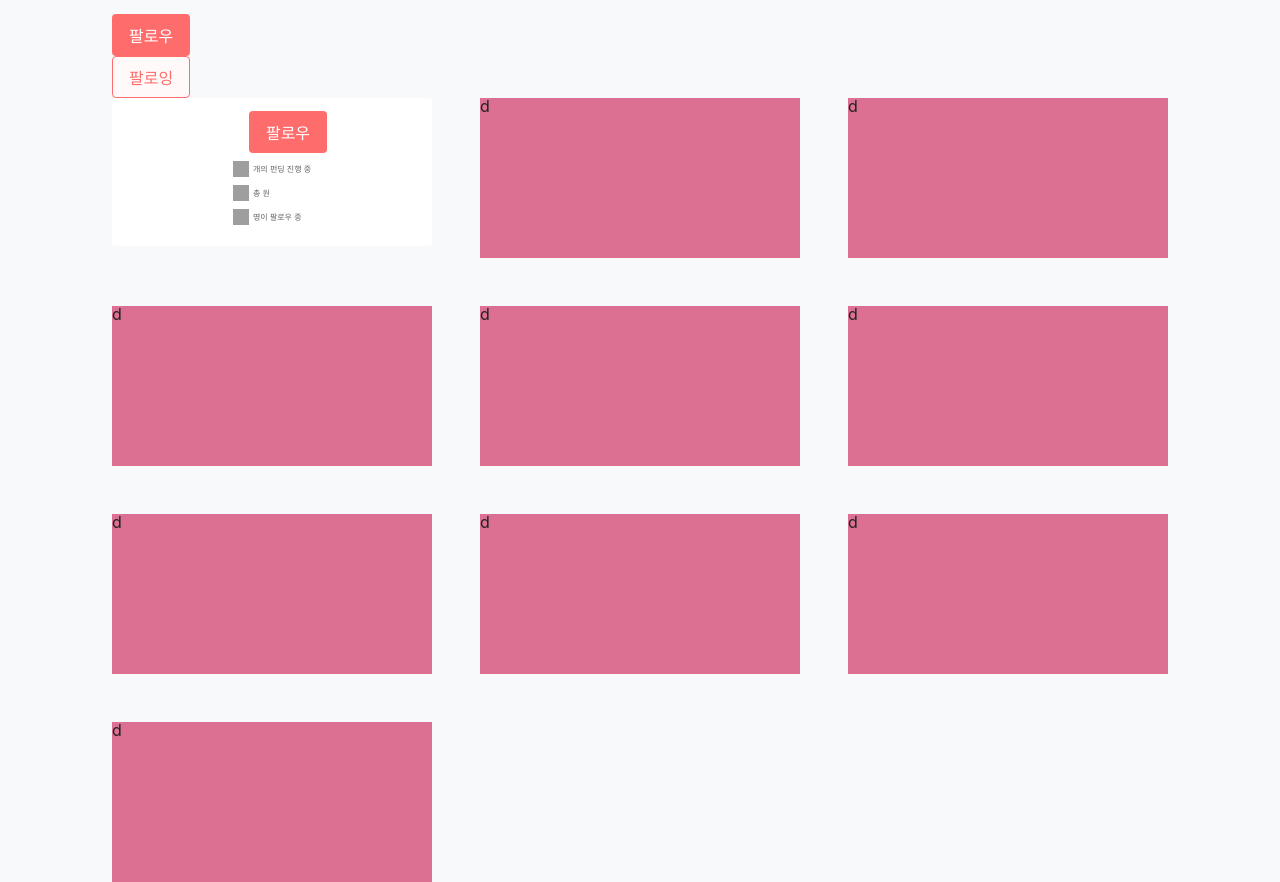
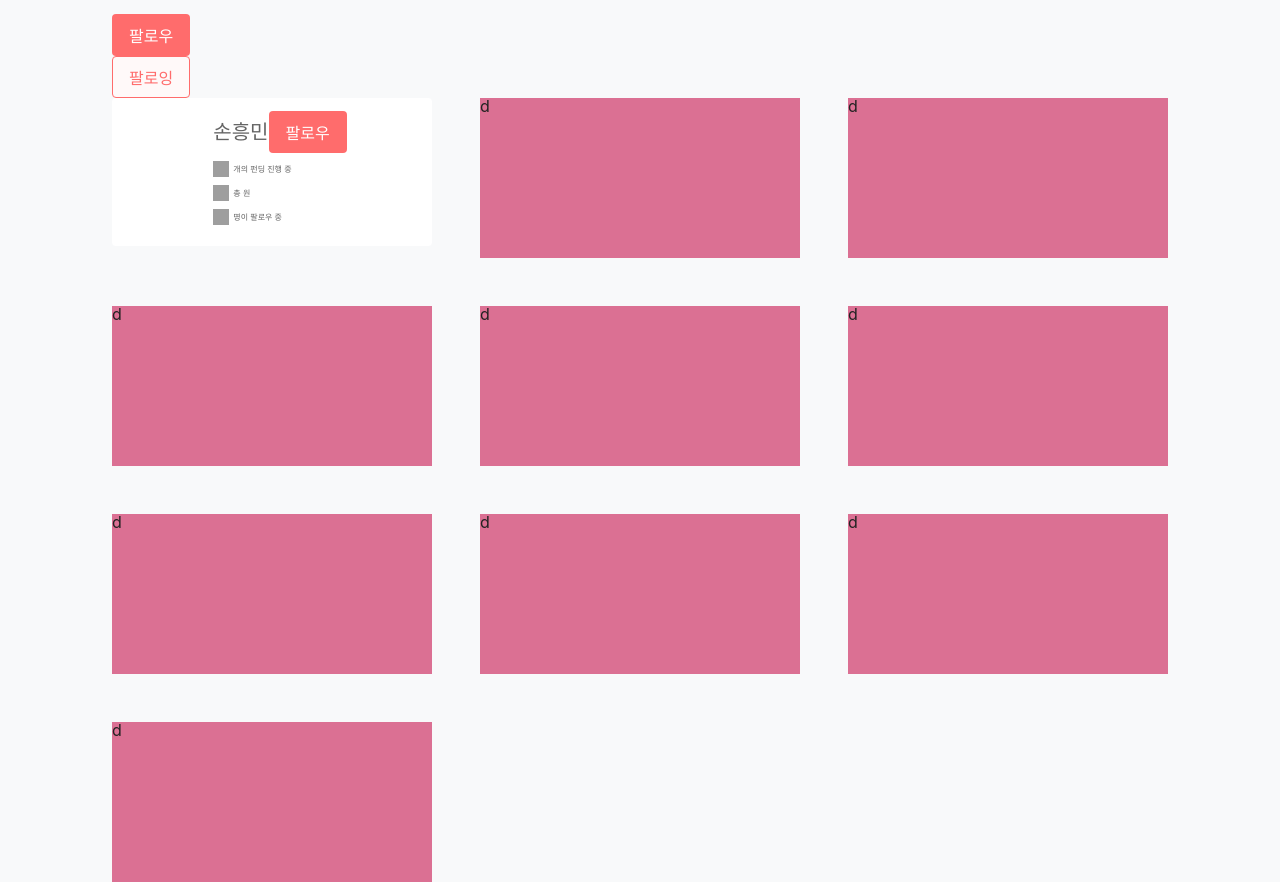
Before and after one commit to Step3-kakao-tech-campus/Team13_FE, a React (Vite) app in the folder src/: page /test in a window 1280 px wide. Shown: the part 839-1721 px from the top of the page. Built offline with nearby package versions, Linux system fonts and the light colour scheme; grey boxes are pictures that could not be loaded; a web font is replaced by a local one; what quill-image-resize-module-react would draw is missing.

Commit message:
refactor: CelebInfoGridCard 내부 Styled.Text 셀럽 이름 관련 스타일링 리팩토링

```diff
--- a/src/src/components/celebrity/CelebInfoGridCard.jsx
+++ b/src/src/components/celebrity/CelebInfoGridCard.jsx
@@ -5,9 +5,8 @@ import { isMobile } from "react-device-detect";
 import InProgress from "@/assets/icon/InProgressIcon.jsx";
 import Money from "@/assets/icon/MoneyIcon.jsx";
 import User from "@/assets/icon/UserIcon.jsx";
-import Button from "@/components/common/button/Button.jsx";
-import BUTTON_TYPE from "@/constants/BUTTON_TYPE.js";
 import routes from "@/constants/routes.js";
+import FollowButton from "@/components/celebrity/FollowButton.jsx";
 
 const Styled = {
   Container: styled.div`
@@ -35,7 +34,6 @@ const Styled = {
       `}
   }
   `,
-
   TextContainer: styled.div`
     display: flex;
     flex-direction: column;
@@ -46,14 +44,16 @@ const Styled = {
     display: flex;
     align-items: center;
     margin-bottom: 0.5rem;
-    font-size: ${({ $main }) => ($main ? "1.25rem" : "0.5rem")};
+    font-size: 0.5rem;
     color: ${({ theme }) => theme.color.addition};
 
-    .name {
+    &.name {
+      width: 100%;
       display: flex;
-      width: 100%;
       justify-content: space-between;
+      font-size: 1.25rem;
     }
+
     img {
       margin-right: 0.25rem;
     }
@@ -62,11 +62,12 @@ const Styled = {
 
 function CelebInfoGridCard({
   celebId,
-  name,
+  celebName,
   profileUrl,
   fundInProgressNum,
   totalFundMoney,
   followerNum,
+  isFollowing,
 }) {
   const navigate = useNavigate();
 
@@ -78,15 +79,9 @@ function CelebInfoGridCard({
       }}
     >
       <Styled.TextContainer>
-        <Styled.Text $main={true} className="name">
-          <span>{name}</span>
-          <Button
-            style={{ marginLeft: "1rem" }}
-            styleType={BUTTON_TYPE.PRIMARY}
-            useHoverStyle={false}
-          >
-            팔로우
-          </Button>
+        <Styled.Text className="name">
+          <span>{celebName}</span>
+          <FollowButton celebId={celebId} isFollowing={isFollowing} />
         </Styled.Text>
         <Styled.Text>
           <InProgress />
--- a/src/src/pages/Test.jsx
+++ b/src/src/pages/Test.jsx
@@ -122,7 +122,7 @@ function Test() {
       <FollowButton celebId={2} isFollowing={true} />
 
       <GridTemplate>
-        <CelebInfoGridCard celebId="sonny" />
+        <CelebInfoGridCard celebId="sonny" celebName="손흥민" />
         <Styled.GridExample>d</Styled.GridExample>
         <Styled.GridExample>d</Styled.GridExample>
         <Styled.GridExample>d</Styled.GridExample>
```
